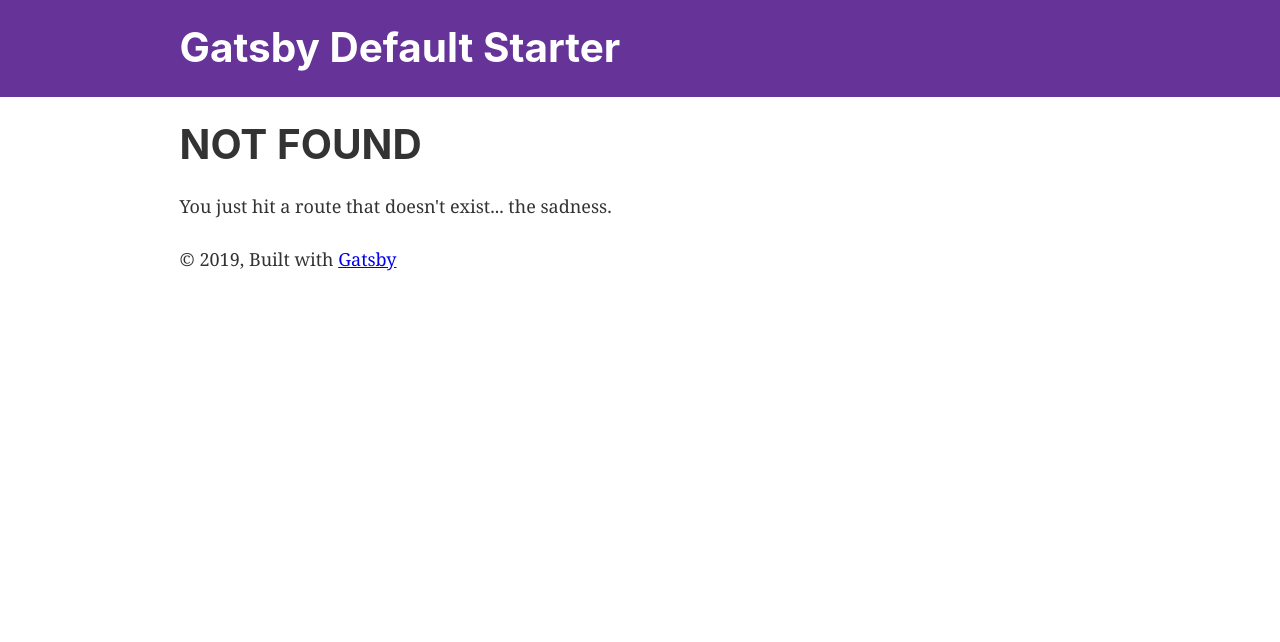
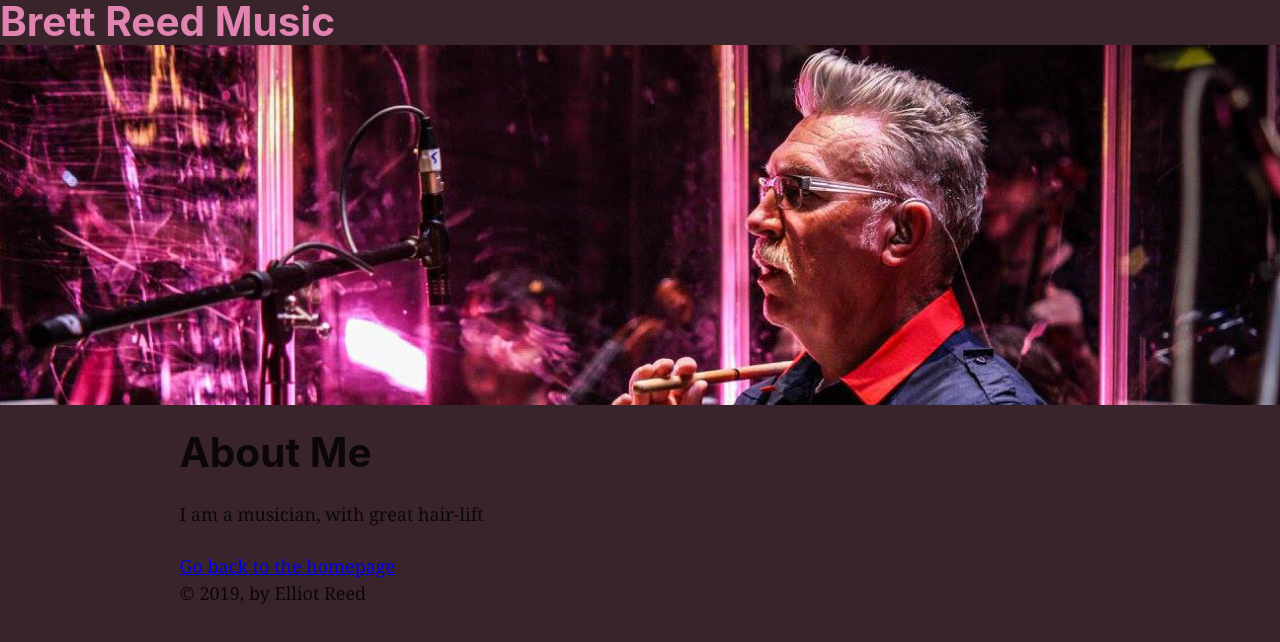
Before and after one commit to ElliotReed/brettreedmusic, a Gatsby site: page /about in a window 1280 px wide. Before the commit this address had no page. Built offline with nearby package versions, Linux system fonts and the light colour scheme; Gatsby itself is replaced by a stand-in of ours.

Commit message:
added widgets

```diff
--- a/gatsby-config.js
+++ b/gatsby-config.js
@@ -1,8 +1,8 @@
 module.exports = {
   siteMetadata: {
-    title: `Gatsby Default Starter`,
-    description: `Kick off your next, great Gatsby project with this default starter. This barebones starter ships with the main Gatsby configuration files you might need.`,
-    author: `@gatsbyjs`,
+    title: `Brett Reed Music`,
+    description: `Site for performing, and teaching percussionist/musician Brett Reed. Vibraphone, vibes, percussion, recording engineer`,
+    author: `Elliot Reed`,
   },
   plugins: [
     `gatsby-plugin-react-helmet`,
@@ -18,8 +18,8 @@ module.exports = {
     {
       resolve: `gatsby-plugin-manifest`,
       options: {
-        name: `gatsby-starter-default`,
-        short_name: `starter`,
+        name: `Brett Reed Music`,
+        short_name: `Brett Reed Music`,
         start_url: `/`,
         background_color: `#663399`,
         theme_color: `#663399`,
@@ -27,8 +27,9 @@ module.exports = {
         icon: `src/images/gatsby-icon.png`, // This path is relative to the root of the site.
       },
     },
+    `gatsby-plugin-twitter`,
     // this (optional) plugin enables Progressive Web App + Offline functionality
     // To learn more, visit: https://gatsby.dev/offline
-    // `gatsby-plugin-offline`,
+    `gatsby-plugin-offline`,
   ],
 }
--- a/package.json
+++ b/package.json
@@ -11,6 +11,7 @@
     "gatsby-plugin-offline": "^2.2.4",
     "gatsby-plugin-react-helmet": "^3.1.2",
     "gatsby-plugin-sharp": "^2.2.8",
+    "gatsby-plugin-twitter": "^2.1.2",
     "gatsby-source-filesystem": "^2.1.5",
     "gatsby-transformer-sharp": "^2.2.4",
     "prop-types": "^15.7.2",
--- a/src/components/header.js
+++ b/src/components/header.js
@@ -2,30 +2,13 @@ import { Link } from "gatsby"
 import PropTypes from "prop-types"
 import React from "react"
 
+import headerStyles from "./header.module.css"
+
 const Header = ({ siteTitle }) => (
-  <header
-    style={{
-      background: `rebeccapurple`,
-      marginBottom: `1.45rem`,
-    }}
-  >
-    <div
-      style={{
-        margin: `0 auto`,
-        maxWidth: 960,
-        padding: `1.45rem 1.0875rem`,
-      }}
-    >
-      <h1 style={{ margin: 0 }}>
-        <Link
-          to="/"
-          style={{
-            color: `white`,
-            textDecoration: `none`,
-          }}
-        >
-          {siteTitle}
-        </Link>
+  <header className={headerStyles.header}>
+    <div className={headerStyles.logoWrapper}>
+      <h1 className={headerStyles.logo}>
+        <Link to="/">{siteTitle}</Link>
       </h1>
     </div>
   </header>
--- /dev/null
+++ b/src/components/header.module.css
@@ -0,0 +1,19 @@
+header {
+  background: var(--dark);
+  margin-bottom: 1.45rem;
+}
+
+.logo-wrapper {
+  margin: 0 auto;
+  max-width: 960px;
+  padding: 1.45rem 1.0875rem;
+}
+
+.logo {
+  margin: 0;
+}
+
+.logo a {
+  color: var(--mainBrand);
+  text-decoration: none;
+}
--- /dev/null
+++ b/src/components/hero.js
@@ -0,0 +1,9 @@
+import React from "react"
+
+import heroStyles from "./hero.module.css"
+
+const Hero = () => {
+  return <div className={heroStyles.hero}></div>
+}
+
+export default Hero
--- /dev/null
+++ b/src/components/hero.module.css
@@ -0,0 +1,10 @@
+.hero {
+  background-image: url(../images/hero.jpg);
+  height: 20rem;
+  width: 100%;
+  background-position: left center;
+  background-size: cover;
+  background-repeat: no-repeat;
+  margin-top: -1.45rem;
+  margin-bottom: 1.45rem;
+}
--- a/src/components/layout.css
+++ b/src/components/layout.css
@@ -1,12 +1,57 @@
+/* #region Variables */
+:root {
+  --fontStack: -apple-system, BlinkMacSystemFont, Segoe UI, Roboto, Oxygen,
+    Ubuntu, Cantarell, Fira Sans, Droid Sans, Helvetica Neue, sans-serif;
+  --fontColorLight: rgba(235, 235, 235);
+  --fontColorDark: rgb(35, 35, 35);
+  --overlayDark: rgba(35, 35, 35, 0.75);
+  --overlay-dark: rgba(35, 35, 35, 0.15);
+
+  /* colors */
+  --light: #9894AA;
+  --lightRGB: 226, 218, 196;
+  --lightAccent: #827899;
+  --lightAccentRGB: 148, 153, 131;
+  --mainBrand: #E183B1;
+  --mainBrandRGB: 69, 93, 78;
+  --darkAccent: #763B44;
+  --darkAccentRGB: 126, 115, 102;
+  --dark: #39242B;
+  --darkRGB: 34, 26, 29;
+
+  /* sizes */
+  --margin: 1rem;
+  --padding: 1rem;
+}
+/* set default base size for deveice and reading distance */
+/* mobile */
+html {
+  font-size: 16px;
+}
+/* tablet */
+@media only screen and (min-width: 768px) {
+  html {
+    font-size: 18px;
+  }
+}
+/* desktop */
+@media only screen and (min-width: 1080px) {
+  html {
+    font-size: 22px;
+  }
+}
+
 html {
   font-family: sans-serif;
   -ms-text-size-adjust: 100%;
   -webkit-text-size-adjust: 100%;
 }
+
 body {
   margin: 0;
   -webkit-font-smoothing: antialiased;
   -moz-osx-font-smoothing: grayscale;
+  background: var(--dark);
 }
 article,
 aside,
@@ -230,8 +275,7 @@ h1 {
   padding-top: 0;
   margin-bottom: 1.45rem;
   color: inherit;
-  font-family: -apple-system, BlinkMacSystemFont, Segoe UI, Roboto, Oxygen,
-    Ubuntu, Cantarell, Fira Sans, Droid Sans, Helvetica Neue, sans-serif;
+  font-family: var(--fontStack);
   font-weight: bold;
   text-rendering: optimizeLegibility;
   font-size: 2.25rem;
--- a/src/components/layout.js
+++ b/src/components/layout.js
@@ -11,6 +11,7 @@ import { useStaticQuery, graphql } from "gatsby"
 
 import Header from "./header"
 import "./layout.css"
+import Hero from '../components/hero';
 
 const Layout = ({ children }) => {
   const data = useStaticQuery(graphql`
@@ -26,6 +27,7 @@ const Layout = ({ children }) => {
   return (
     <>
       <Header siteTitle={data.site.siteMetadata.title} />
+      <Hero />
       <div
         style={{
           margin: `0 auto`,
@@ -36,9 +38,7 @@ const Layout = ({ children }) => {
       >
         <main>{children}</main>
         <footer>
-          © {new Date().getFullYear()}, Built with
-          {` `}
-          <a href="https://www.gatsbyjs.org">Gatsby</a>
+          © {new Date().getFullYear()}, by Elliot Reed
         </footer>
       </div>
     </>
--- /dev/null
+++ b/src/components/spotify.js
@@ -0,0 +1,18 @@
+import React from "react"
+
+const SpotifyPlaylist = () => {
+  return (
+    <div>
+      <iframe
+        src="https://open.spotify.com/embed/playlist/6tYNc2HoG4Fs5IJvWL6MDk"
+        width=""
+        height="500"
+        frameborder="0"
+        allowtransparency="true"
+        allow="encrypted-media"
+      ></iframe>
+    </div>
+  )
+}
+
+export default SpotifyPlaylist
--- /dev/null
+++ b/src/components/twitter.js
@@ -0,0 +1,20 @@
+import React from "react"
+
+const TwitterTimeline = () => {
+  return (
+    <div style={{flexGrow: 1}}>
+        <a
+          className="twitter-timeline"
+          data-height="600px"
+          data-theme="light"
+          data-link-color="#E95F28"
+          href="https://twitter.com/brettreedmusic"
+        >
+          Tweets by brettreedmusic
+        </a>
+        {/* <script async src="https://platform.twitter.com/widgets.js" charset="utf-8"></script> */}
+    </div>
+  )
+}
+
+export default TwitterTimeline
--- a/src/pages/page-2.js
+++ b/src/pages/about.js
@@ -4,13 +4,13 @@ import { Link } from "gatsby"
 import Layout from "../components/layout"
 import SEO from "../components/seo"
 
-const SecondPage = () => (
+const AboutPage = () => (
   <Layout>
-    <SEO title="Page two" />
-    <h1>Hi from the second page</h1>
-    <p>Welcome to page 2</p>
+    <SEO title="About" />
+    <h1>About Me</h1>
+    <p>I am a musician, with great hair-lift</p>
     <Link to="/">Go back to the homepage</Link>
   </Layout>
 )
 
-export default SecondPage
+export default AboutPage
--- a/src/pages/index.js
+++ b/src/pages/index.js
@@ -4,17 +4,22 @@ import { Link } from "gatsby"
 import Layout from "../components/layout"
 import Image from "../components/image"
 import SEO from "../components/seo"
+import TwitterTimeline from "../components/twitter"
+import SpotifyPlaylist from "../components/spotify"
+
+import indexStyles from "./index.module.css"
 
 const IndexPage = () => (
   <Layout>
     <SEO title="Home" />
-    <h1>Hi people</h1>
-    <p>Welcome to your new Gatsby site.</p>
-    <p>Now go build something great.</p>
-    <div style={{ maxWidth: `300px`, marginBottom: `1.45rem` }}>
+    <div className={indexStyles.widgetContainer}>
+      <SpotifyPlaylist />
+      <TwitterTimeline />
+    </div>
+    {/* <div style={{ maxWidth: `300px`, marginBottom: `1.45rem` }}>
       <Image />
-    </div>
-    <Link to="/page-2/">Go to page 2</Link>
+    </div> */}
+    <Link to="/about/">Go to about</Link>
   </Layout>
 )
 
--- /dev/null
+++ b/src/pages/index.module.css
@@ -0,0 +1,4 @@
+.widget-container {
+  display: flex;
+  flex-wrap: wrap;
+}
--- /dev/null
+++ b/src/styles/index.css
@@ -0,0 +1,42 @@
+/* #region Variables */
+:root {
+  --fontStack: -apple-system, BlinkMacSystemFont, Segoe UI, Roboto, Oxygen,
+    Ubuntu, Cantarell, Fira Sans, Droid Sans, Helvetica Neue, sans-serif;
+  /* --fontStack: Arial, Helvetica, sans-serif; */
+  --fontColorLight: rgba(235, 235, 235);
+  --fontColorDark: rgb(35, 35, 35);
+  --overlayDark: rgba(35, 35, 35, 0.75);
+  --overlay-dark: rgba(35, 35, 35, 0.15);
+
+  /* colors */
+  --light: #e2dac4;
+  --lightRGB: 226, 218, 196;
+  --lightAccent: #949983;
+  --lightAccentRGB: 148, 153, 131;
+  --mainBrand: #455d4e;
+  --mainBrandRGB: 69, 93, 78;
+  --darkAccent: #7e7366;
+  --darkAccentRGB: 126, 115, 102;
+  --dark: #221a1d;
+  --darkRGB: 34, 26, 29;
+  /* sizes */
+  --margin: 1rem;
+  --padding: 1rem;
+}
+/* set default base size for deveice and reading distance */
+/* mobile */
+html {
+  font-size: 16px;
+}
+/* tablet */
+@media only screen and (min-width: 768px) {
+  html {
+    font-size: 18px;
+  }
+}
+/* desktop */
+@media only screen and (min-width: 1080px) {
+  html {
+    font-size: 22px;
+  }
+}
```
Also changed, not shown: src/images/1.jpg (added), src/images/hero.jpg (added), 2 other files.
